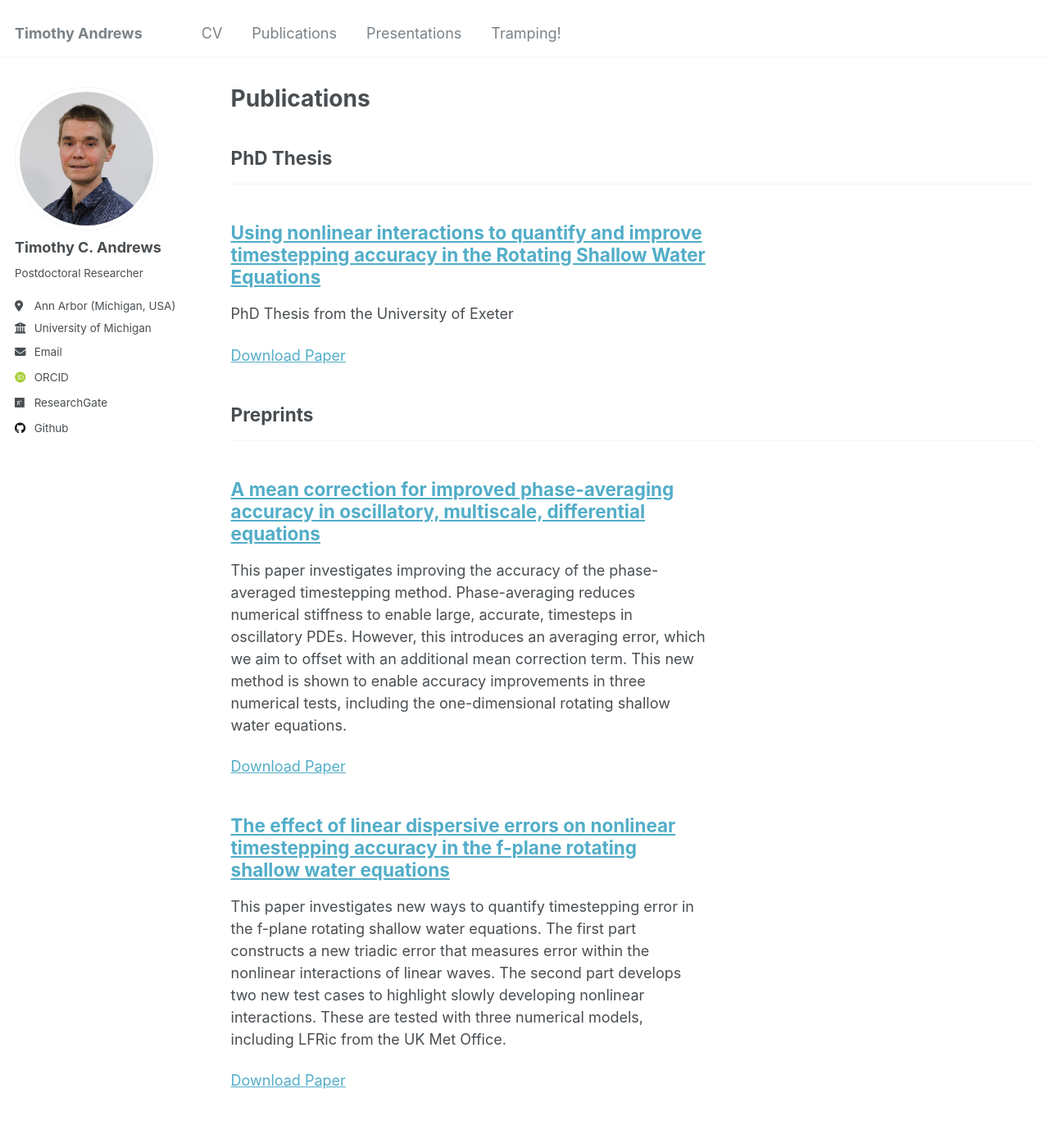
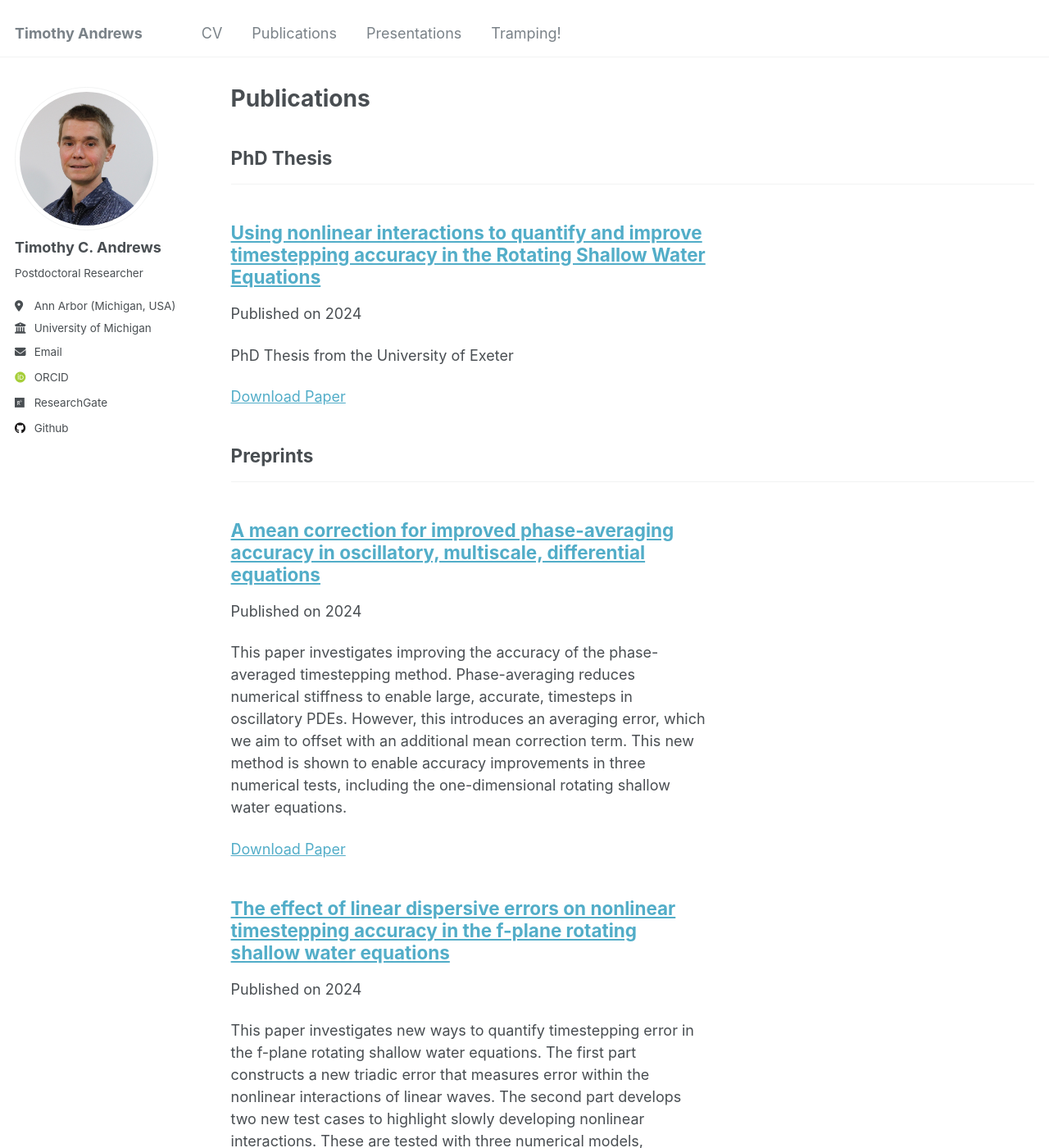
Before and after one commit to ta440/ta440.github.io, a Jekyll site: the page built from _pages/publications.html, in a window 1280 px wide and 1400 px high. Shown: the whole window at 82% size. Built offline with Jekyll 4.4.1, drawn with Linux system fonts in a browser that asks for light colours; some web fonts are replaced.

Commit message:
Update archive-single.html

```diff
--- a/_includes/archive-single.html
+++ b/_includes/archive-single.html
@@ -41,8 +41,11 @@
         {% if post.collection == 'teaching' %}
           <p> {{ post.type }}, <i>{{ post.venue }}</i>, {{ post.date | default: "1900-01-01" | date: "%Y" }} </p>
         {% elsif post.collection == 'publications'%}
+
           {% if post.category == 'manuscript'%}
             <p>Published in <i>{{ post.venue }}</i>, {{ post.date | default: "1900-01-01" | date: "%Y" }} </p>
+          {% else %}
+            <p>Published on {{ post.date | default: "1900-01-01" | date: "%Y" }} </p>
           {% endif %}
         {% elsif post.date %}
          <p class="page__date"><strong><i class="fa fa-fw fa-calendar" aria-hidden="true"></i> {{ site.data.ui-text[site.locale].date_label | default: "Published:" }}</strong> <time datetime="{{ post.date | default: "1900-01-01" | date_to_xmlschema }}">{{ post.date | default: "1900-01-01" | date: "%B %d, %Y" }}</time></p>
```
